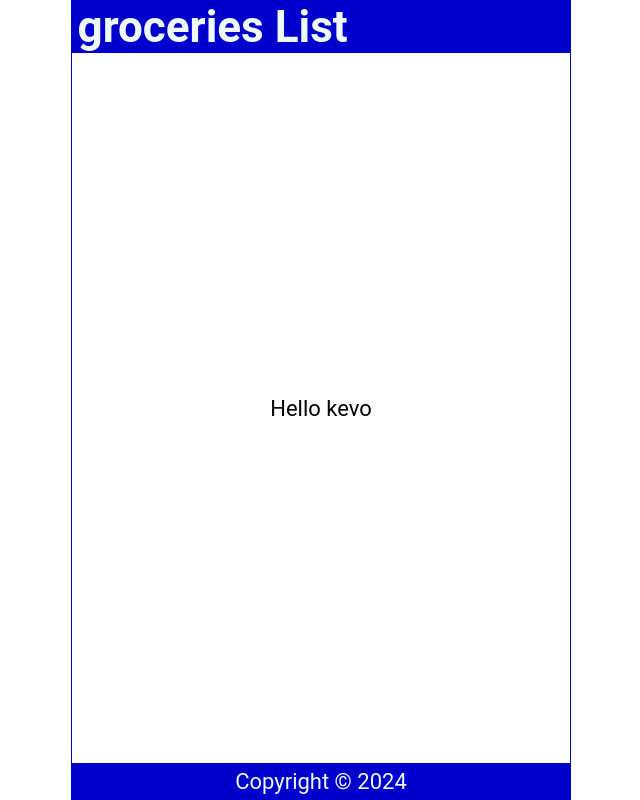
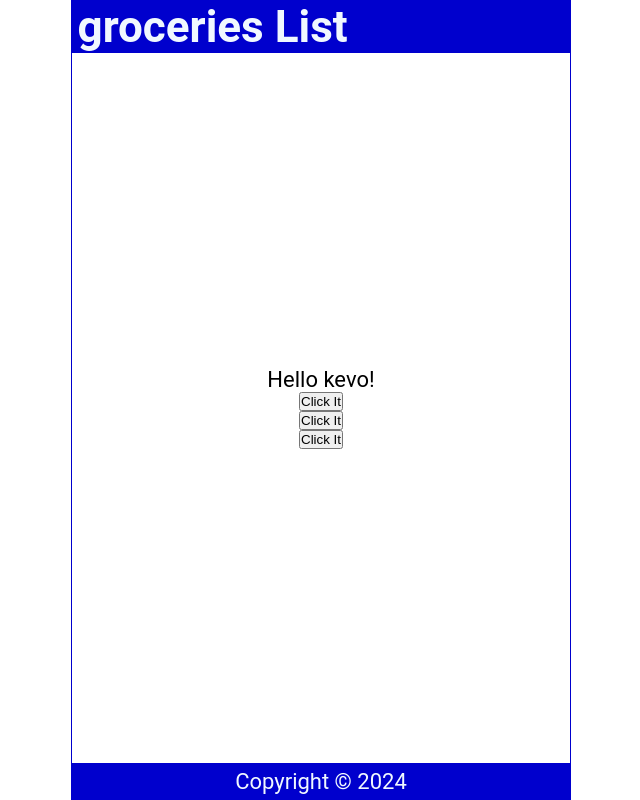
Before and after one commit to FredrickOguya/road-to-javascript, a React (Create React App) app in the folder 01tut/: page / in a window 1280 px wide. Shown: the whole page, without its empty margins (319-959 px from the left). Built offline with nearby package versions, Linux system fonts and the light colour scheme.

Commit message:
Chapter 5: Click Events

```diff
--- a/01tut/src/content.js
+++ b/01tut/src/content.js
@@ -4,12 +4,23 @@
         const int = Math.floor(Math.random()*3);
         return names[int];
       }
+      const handleClick = ()=>{
+        console.log('you clicked it')
+      }
+      const handleClick2= (name)=>{
+        console.log(`${name} was clicked`)
+      }
+      const handleClick3= (e)=>{
+        console.log(e.target)
+      }
   return (
     <main>
-      <p>
-        Hello {handleNameChange()}
+      <p onDoubleClick={handleClick}>
+        Hello {handleNameChange()}!
       </p>
-    </main>
+      <button onClick={handleClick}>Click It</button>
+      <button onClick={()=>handleClick2('Dave')}>Click It</button>
+      <button onClick={(e)=>handleClick3(e)}>Click It</button>    </main>
   )
 }
 
```
